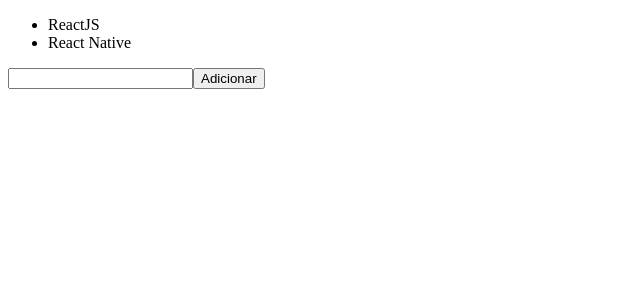
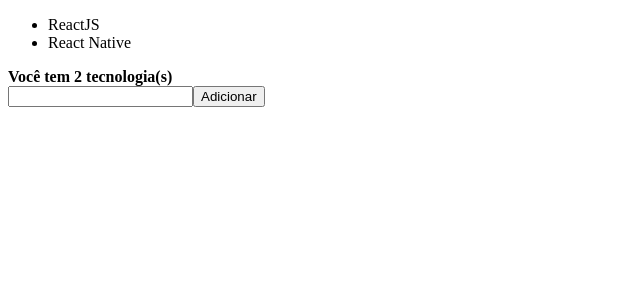
Before and after one commit to felipefa/react-hooks, a React (Create React App) app: page / in a window 1280 px wide. Shown: the top 300 px of the page, without its empty margins (0-640 px from the left). Built offline with nearby package versions, Linux system fonts and the light colour scheme; the HTML template or start-up script is replaced by a standard one.

Commit message:
Add useMemo to watch tech list size

```diff
--- a/src/App.js
+++ b/src/App.js
@@ -1,4 +1,4 @@
-import React, { useState, useEffect } from 'react';
+import React, { useState, useEffect, useMemo } from 'react';
 
 function App() {
   const [tech, setTech] = useState(['ReactJS', 'React Native']);
@@ -21,6 +21,8 @@
     localStorage.setItem('tech', JSON.stringify(tech));
   }, [tech]);
 
+  const techSize = useMemo(() => tech.length, [tech]);
+
   return (
     <>
       <ul>
@@ -28,6 +30,8 @@
           <li key={t}>{t}</li>
         ))}
       </ul>
+      <strong>Você tem {techSize} tecnologia(s)</strong>
+      <br />
       <input value={newTech} onChange={e => setNewTech(e.target.value)} />
       <button type="button" onClick={handleAdd}>
         Adicionar
```
